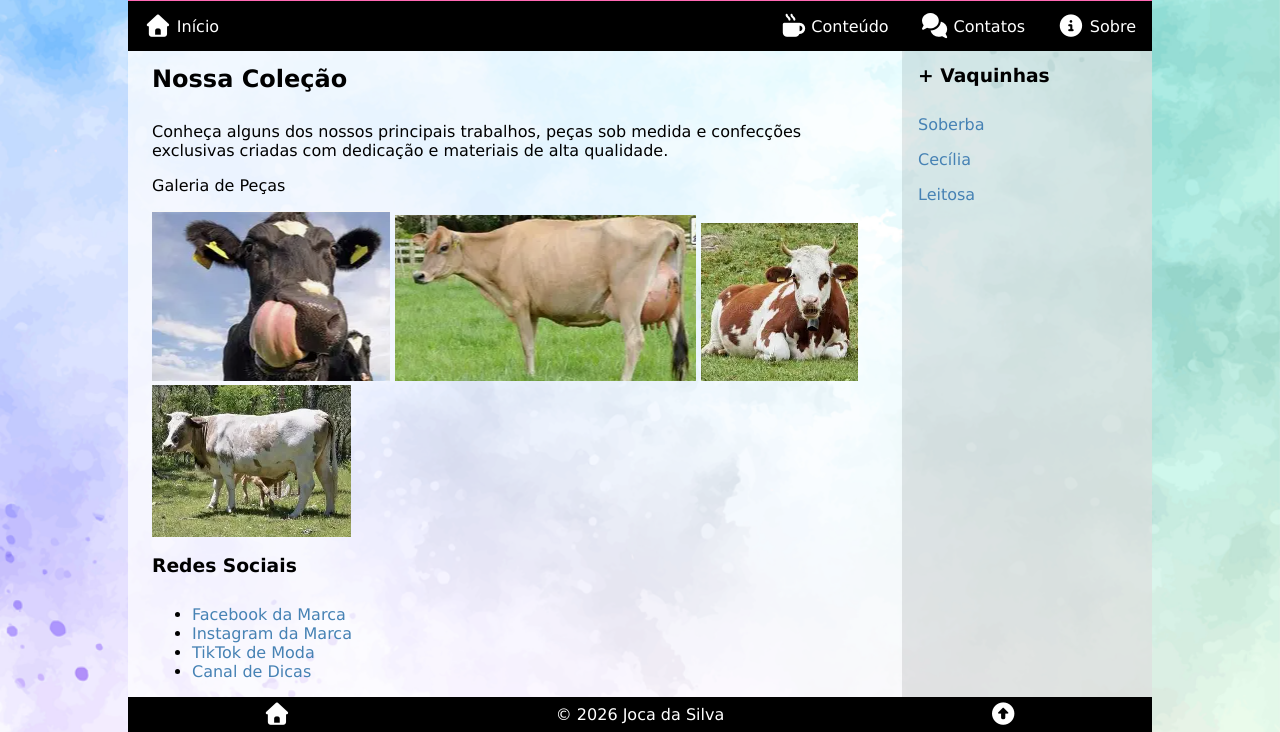
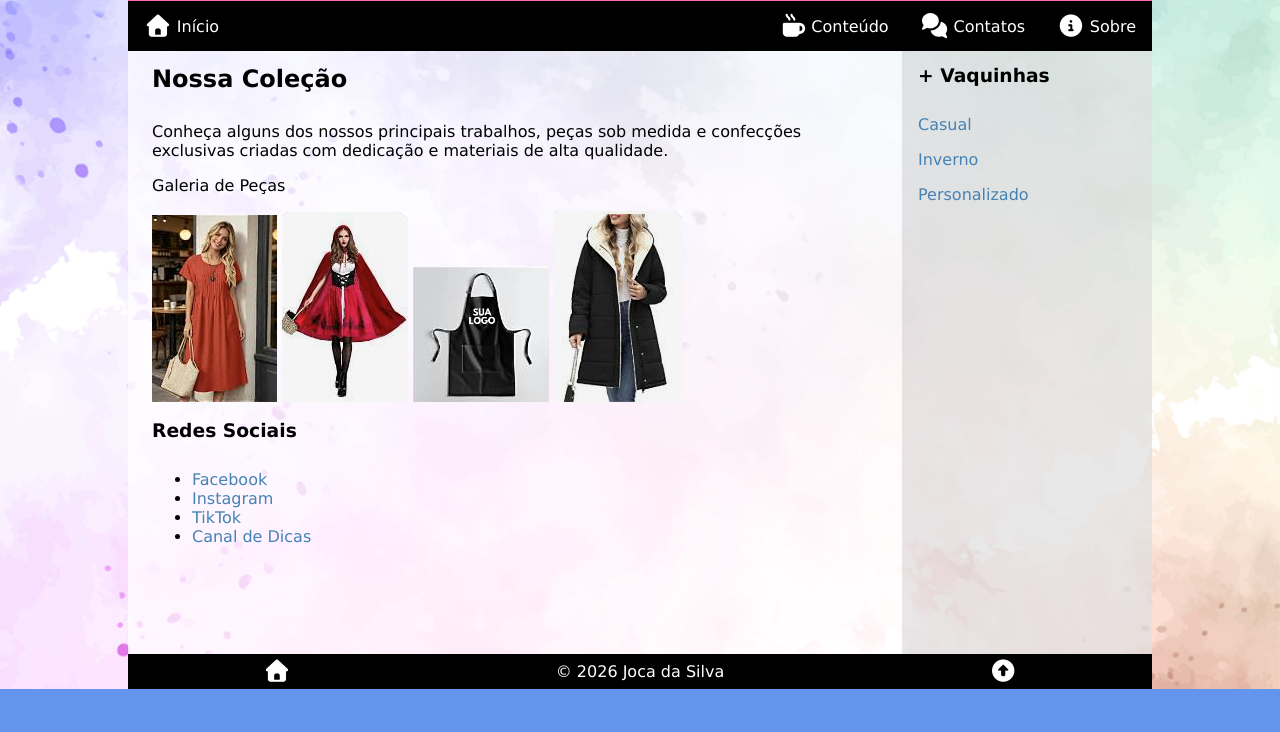
Before and after one commit to JulieneMonteiro/first_front, a plain HTML site: page conteudo.html in a window 1280 px wide. Shown: the part 111-843 px from the top of the page. After the commit the page ends 800 px from the top, so only its background shows below. Drawn offline with Linux system fonts and the light colour scheme.

Commit message:
Ajustes finais

```diff
--- a/conteudo.html
+++ b/conteudo.html
@@ -65,17 +65,17 @@
                 <p>Galeria de Peças</p>
 
                 <div>
-                    <img class="responsive" src="img/mimosa/mimosa1.png" alt="Vestido casual elegante">
-                    <img class="responsive" src="img/mimosa/mimosa2.png" alt="Fantasia escolar temática">
-                    <img class="responsive" src="img/mimosa/mimosa3.png" alt="Avental personalizado para professores">
-                    <img class="responsive" src="img/mimosa/mimosa4.png" alt="Coleção de inverno e conforto">
+                    <img class="responsive" src="img/mimosa/casual.png" alt="Vestido casual elegante">
+                    <img class="responsive" src="img/mimosa/fantasia.png" alt="Fantasia escolar temática">
+                    <img class="responsive" src="img/mimosa/avental.png" alt="Avental personalizado para professores">
+                    <img class="responsive" src="img/mimosa/inverno.png" alt="Coleção de inverno e conforto">
                 </div>
 
                 <h3>Redes Sociais</h3>
                 <ul>
-                    <li><a href="https://facebook.com" target="_blank">Facebook da Marca</a></li>
-                    <li><a href="https://instagram.com" target="_blank">Instagram da Marca</a></li>
-                    <li><a href="https://tiktok.com" target="_blank">TikTok de Moda</a></li>
+                    <li><a href="https://facebook.com" target="_blank">Facebook</a></li>
+                    <li><a href="https://instagram.com" target="_blank">Instagram</a></li>
+                    <li><a href="https://tiktok.com" target="_blank">TikTok</a></li>
                     <li><a href="https://youtube.com" target="_blank">Canal de Dicas</a></li>
                 </ul>
             </article>
@@ -83,9 +83,9 @@
             <!-- Conteúdo complementar -->
             <aside>
                 <h3>+ Vaquinhas</h3>
-                <p><a href="conteudo.html#Soberba">Soberba</a></p>
-                <p><a href="conteudo.html#Cacília">Cecília</a></p>
-                <p><a href="conteudo.html#Leitosa">Leitosa</a></p>
+                <p><a href="conteudo.html#Casual">Casual</a></p>
+                <p><a href="conteudo.html#Inverno">Inverno</a></p>
+                <p><a href="conteudo.html#Personalizados">Personalizado</a></p>
             </aside>
 
         </main>
```
Also changed, not shown: img/mimosa/avental.png (added), img/mimosa/casual.png (added), img/mimosa/fantasia.png (added), img/mimosa/inverno.png (added), img/mimosa/mimosa1.png (deleted), img/mimosa/mimosa2.png (deleted), img/mimosa/mimosa3.png (deleted), img/mimosa/mimosa4.png (deleted).
